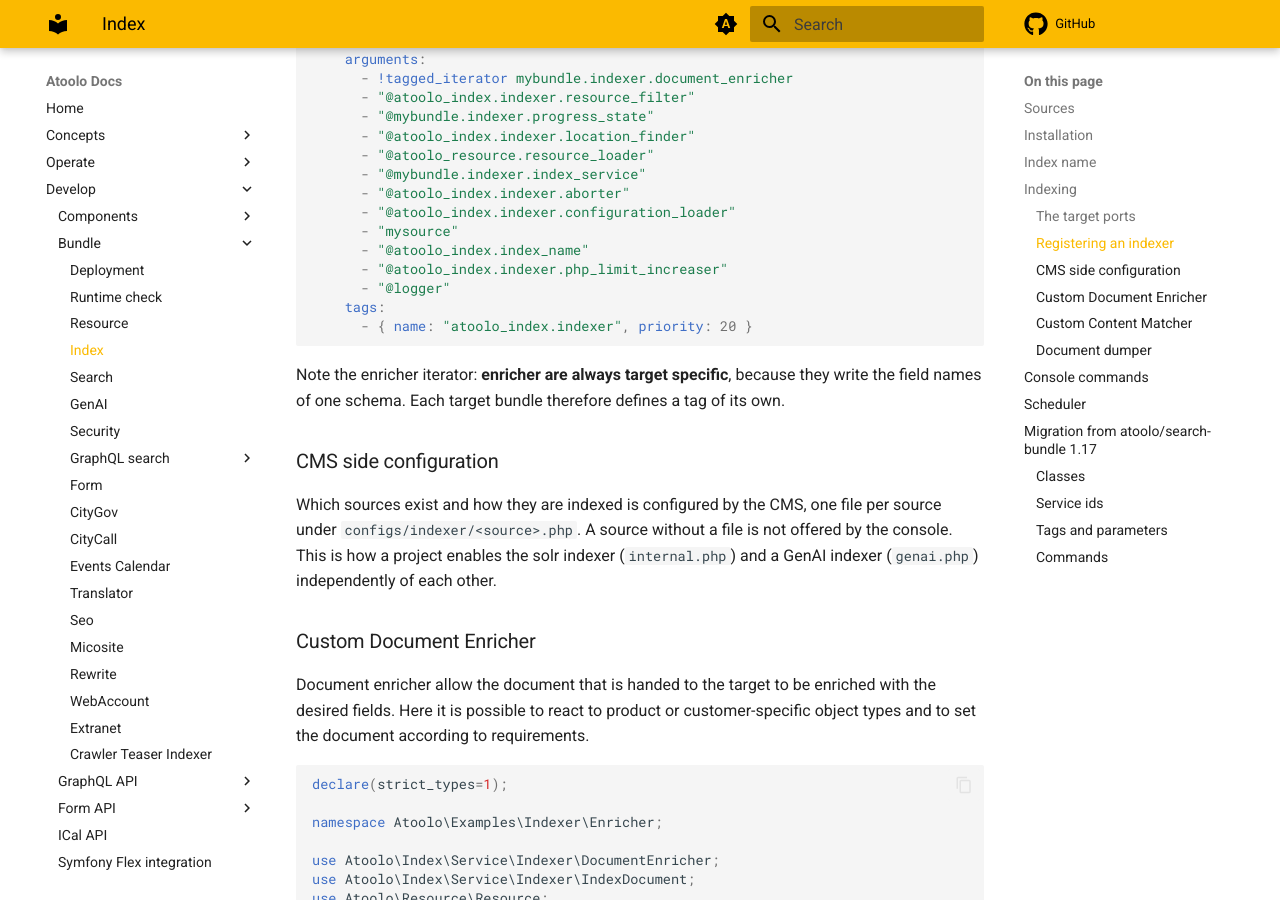
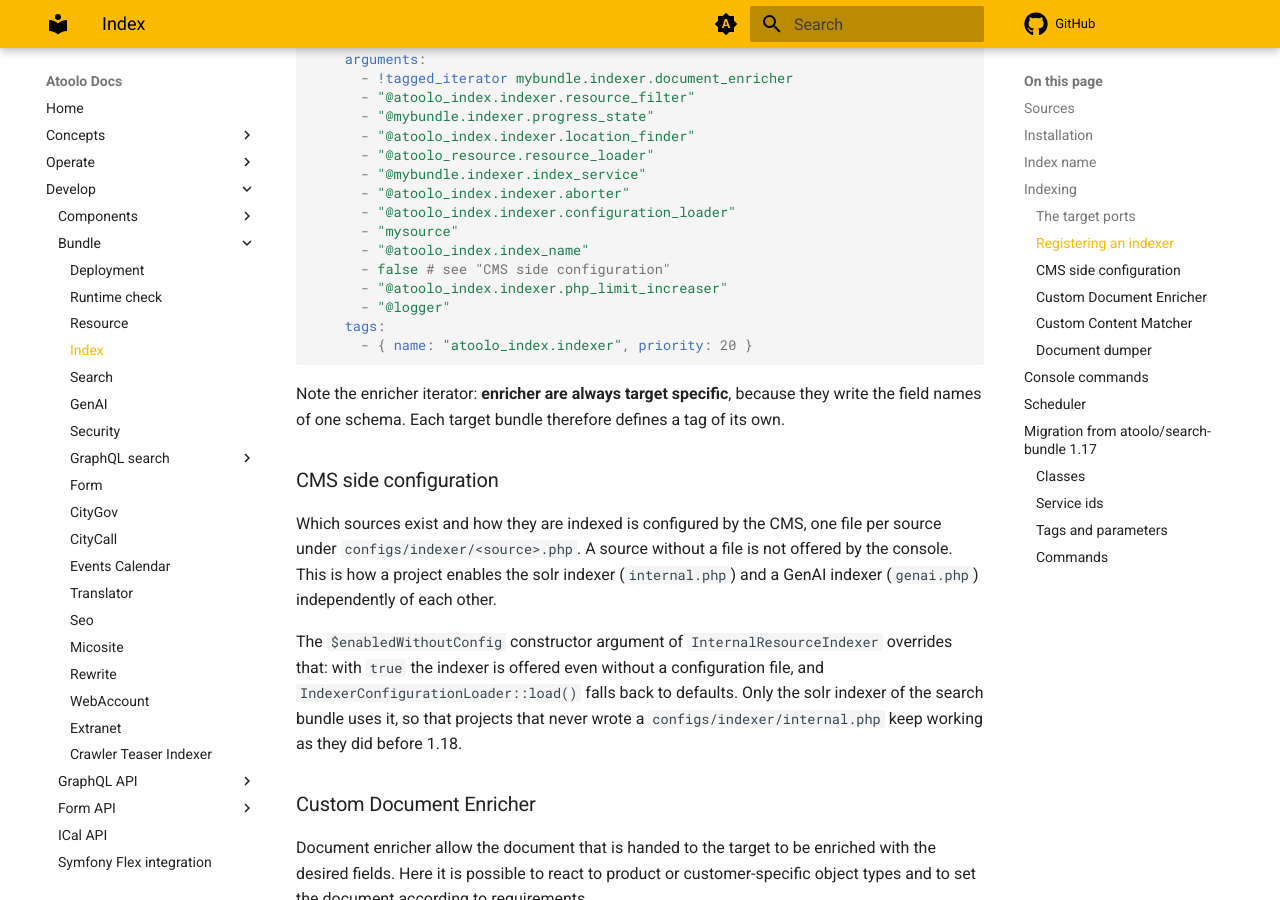
Before and after one commit to sitepark/atoolo-docs, an MkDocs documentation site: the page built from docs/develop/bundles/index-bundle.md, in a window 1280 px wide and 900 px high, scrolled down 2532 px. Built offline with MkDocs 1.6.1 and Material for MkDocs 9.7.7, drawn with Linux system fonts in a browser that asks for light colours; comment, search, counter and statistics services are not loaded.

Commit message:
docs: describe when an indexer needs a CMS configuration file
Co-Authored-By: Claude Opus 5 (1M context) <noreply@anthropic.com>

```diff
--- a/docs/develop/bundles/index-bundle.md
+++ b/docs/develop/bundles/index-bundle.md
@@ -116,6 +116,7 @@ services:
       - "@atoolo_index.indexer.configuration_loader"
       - "mysource"
       - "@atoolo_index.index_name"
+      - false # see "CMS side configuration"
       - "@atoolo_index.indexer.php_limit_increaser"
       - "@logger"
     tags:
@@ -131,7 +132,15 @@ a tag of its own.
 Which sources exist and how they are indexed is configured by the CMS, one
 file per source under `configs/indexer/<source>.php`. A source without a file
 is not offered by the console. This is how a project enables the solr indexer
-(`internal.php`) and a GenAI indexer (`genai.php`) independently of each other.
+(`internal.php`) and a GenAI indexer (`genai.php`) independently of each
+other.
+
+The `$enabledWithoutConfig` constructor argument of
+`InternalResourceIndexer` overrides that: with `true` the indexer is offered
+even without a configuration file, and
+`IndexerConfigurationLoader::load()` falls back to defaults. Only the solr
+indexer of the search bundle uses it, so that projects that never wrote a
+`configs/indexer/internal.php` keep working as they did before 1.18.
 
 ### Custom Document Enricher
 
```
